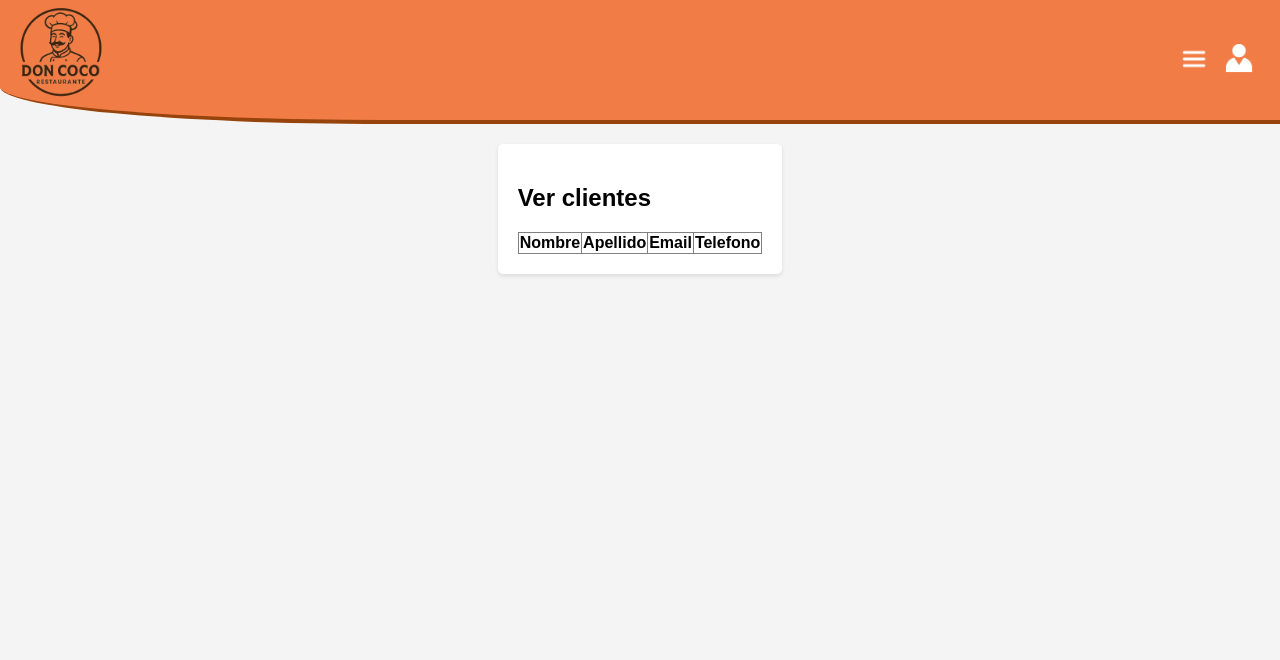
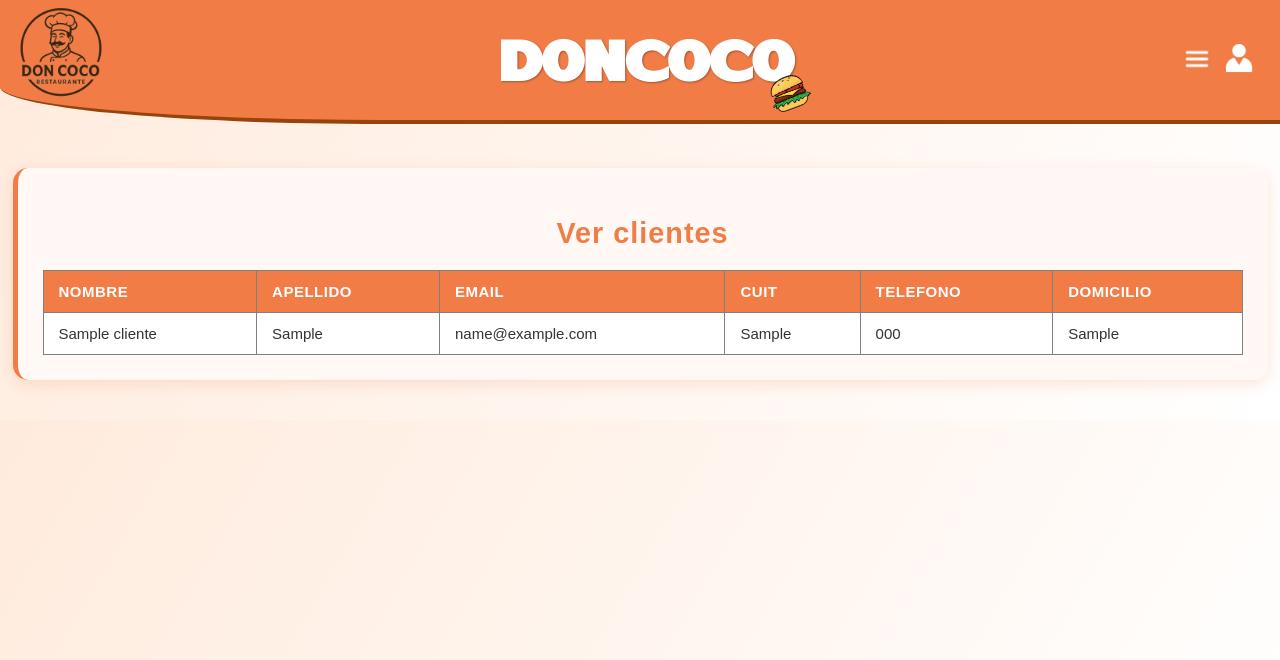
Before and after one commit to Francox766/Don-Coco, a PHP site: page /datos/ver_cli.php in a window 1280 px wide. Shown: the top 660 px of the page. Run offline with PHP 8.4, Linux system fonts and the light colour scheme; the visitor is signed in with stand-in values (Sample User, id 1); tables that the repository leaves empty or names only in its code hold one stand-in row (values such as "Sample post"); lists and menus that the app fills with data are empty.

Commit message:
Agregar cliente y soluciones de algunos errores

```diff
--- a/Style/style.css
+++ b/Style/style.css
@@ -3,7 +3,7 @@ que se utiliza en el h1"*/
 
 @font-face {
     font-family: 'DonCoco';
-    src: url('./fuente/WorkNews.ttf')
+    src: url('../fuente/WorkNews.ttf')
 }
 
 body {
@@ -50,7 +50,7 @@ h1::before {
     transform: translateY(-50%);
     width: 40px;
     height: 40px;
-    background: url("./img/hamburgue.png") no-repeat center/contain;
+    background: url("../img/hamburgue.png") no-repeat center/contain;
     rotate: -20deg;
     cursor: pointer;
     transition: rotate 0.3s ease;
--- a/Style/stylePanel.css
+++ b/Style/stylePanel.css
@@ -1,4 +1,4 @@
-body{
+body {
     font-family: Arial, sans-serif;
     background-color: #f4f4f4;
     margin: 0;
@@ -6,7 +6,7 @@ body{
 }
 
 header {
-    background-color: rgb(150, 97, 54);
+    background-color: rgb(241, 124, 70); /* color principal */
     color: white;
     padding: 10px 0;
     text-align: center;
@@ -15,6 +15,7 @@ header {
     top: 0;
     left: 0;
     z-index: 1000;
+    box-shadow: 0 2px 6px rgba(0,0,0,0.2);
 }
 
 .Agregar_cli, .Ver_cli, .Hacer_venta, .Historial_ventas {
@@ -22,7 +23,8 @@ header {
     padding: 20px;
     margin-bottom: 20px;
     border-radius: 5px;
-    box-shadow: 0 2px 4px rgba(0,0,0,0.1);
+    box-shadow: 0 2px 6px rgba(0,0,0,0.1);
+    border-left: 5px solid rgb(241, 124, 70); /* detalle de color */
 }
 
 table {
@@ -31,15 +33,70 @@ table {
 }
 
 button {
-    background-color: rgb(150, 97, 54);
+    background-color: rgb(241, 124, 70); /* color principal */
     color: white;
     border: none;
     padding: 10px 15px;
     cursor: pointer;
     border-radius: 5px;
+    transition: background 0.3s ease;
 }
 
-main{
+button:hover {
+    background-color: rgb(220, 100, 55); /* un tono más oscuro al pasar el mouse */
+}
+
+form {
+    display: flex;
+    flex-direction: column;
+    gap: 15px;
+}
+.Hacer_venta {
+    width: 40%;
+}
+.Agregar_cli {
+    width: 40%;
+}
+input,
+select {
+    padding: 12px;
+    border: 2px solid rgb(241, 124, 70);
+    border-radius: 6px;
+    font-size: 1em;
+    outline: none;
+    transition: border-color 0.2s ease, box-shadow 0.2s ease;
+}
+
+input:focus,
+select:focus {
+    border-color: rgb(150, 67, 12);
+    box-shadow: 0 0 6px rgba(150, 67, 12, 0.3);
+}
+
+/* Botón principal */
+button {
+    background-color: rgb(241, 124, 70);
+    color: white;
+    font-weight: bold;
+    padding: 12px;
+    border: none;
+    border-radius: 6px;
+    cursor: pointer;
+    transition: background-color 0.3s ease, transform 0.2s ease;
+}
+
+button:hover {
+    background-color: rgb(255, 145, 90);
+    transform: translateY(-2px);
+}
+
+/* Etiquetas */
+label {
+    font-weight: bold;
+    color: rgb(150, 67, 12);
+}
+
+main {
     display: flex;
     flex-direction: column;
     align-items: center;
--- /dev/null
+++ b/Style/styleTablasCliente.css
@@ -0,0 +1,109 @@
+.Ver_cli {
+    width: 95%;
+    max-width: 1200px;
+    margin: 40px auto;
+    background: #fff8f4;
+    padding: 25px;
+    border-radius: 15px;
+    box-shadow: 0 4px 15px rgba(241, 124, 70, 0.2);
+    backdrop-filter: blur(3px);
+    overflow-x: auto; /* permite scroll horizontal si es necesario */
+}
+
+.Ver_cli h2 {
+    text-align: center;
+    color: rgb(241, 124, 70);
+    font-size: 1.8rem;
+    margin-bottom: 20px;
+    font-family: 'Poppins', sans-serif;
+    letter-spacing: 1px;
+    font-weight: 600;
+}
+
+table {
+    width: 100%;
+    border-collapse: collapse;
+    min-width: 600px; /* evita que se comprima demasiado */
+    font-family: 'Poppins', sans-serif;
+    font-size: 15px;
+}
+
+th {
+    background-color: rgb(241, 124, 70);
+    color: #fff;
+    text-transform: uppercase;
+    padding: 12px 15px;
+    text-align: left;
+    letter-spacing: 0.5px;
+    white-space: nowrap;
+}
+
+td {
+    background-color: #fff;
+    color: #333;
+    padding: 12px 15px;
+    border-bottom: 1px solid rgba(241, 124, 70, 0.2);
+    transition: background 0.3s, transform 0.2s;
+}
+
+tr:hover td {
+    background-color: rgba(241, 124, 70, 0.1);
+    transform: scale(1.01);
+}
+
+tr:last-child td {
+    border-bottom: none;
+}
+
+/* Suaviza el scroll horizontal */
+.Ver_cli::-webkit-scrollbar {
+    height: 8px;
+}
+
+.Ver_cli::-webkit-scrollbar-thumb {
+    background: rgb(241, 124, 70);
+    border-radius: 10px;
+}
+
+.Ver_cli::-webkit-scrollbar-track {
+    background: rgba(241, 124, 70, 0.1);
+}
+
+/* Fondo general */
+body {
+    background: linear-gradient(120deg, rgb(255, 235, 221), rgb(255, 255, 255));
+    font-family: 'Poppins', sans-serif;
+    color: #222;
+    margin: 0;
+    padding: 0;
+}
+
+/* Responsividad para pantallas pequeñas */
+@media (max-width: 768px) {
+    .Ver_cli {
+        padding: 15px;
+    }
+
+    table {
+        font-size: 13px;
+        min-width: 500px;
+    }
+
+    th, td {
+        padding: 10px;
+    }
+
+    .Ver_cli h2 {
+        font-size: 1.5rem;
+    }
+}
+
+@media (max-width: 480px) {
+    table {
+        min-width: 400px;
+    }
+
+    .Ver_cli h2 {
+        font-size: 1.2rem;
+    }
+}
--- a/datos/ver_cli.php
+++ b/datos/ver_cli.php
@@ -7,32 +7,35 @@
     <title>Document</title>
     <link rel="stylesheet" href="../Style/style.css">
     <link rel="stylesheet" href="../Style/stylePanel.css">
+    <link rel="stylesheet" href="../Style/styleTablasCliente.css">
 </head>
 <body>
     <header>
-        <div class="container">
+    <div class="container">
             <div class="Encabezado">
-                <a href="../index.html"><img src=".../img/doncocoLogo-sinfondo.png" alt="" /></a>
-            </div>
+    <a href="../php/administrador.php">
+        <img src="../img/doncocoLogo-sinfondo.png" alt="Logo" />
+    </a>
+</div>
+            <h1>DonCoco</h1>
+            <div class="logouser">
+                <button class="btn-opc" onclick="Apare_Opc()"><img src="../img/menu.png" alt=""></button>
 
-            <div class="logouser">
-                <button class="btn-opc" onclick="Apare_Opc()"><img src="/img/menu.png" alt=""></button>
-
-                <a href="login.html">
-                    <img src="/img/ini_logo.png" alt="" />
+                <a href="salir.php">
+                    <img src="../img/ini_logo.png" alt="" />
                 </a>
             </div>
         </div>
 
         <div class="p_opc">
             <div class="opc">
-                <button><a href="../datos/historial.html">Historial</a></button>
-                <button><a href="../datos/ver_cli.html">Ver cliente</a></button>
-                <button><a href="../datos/ver_venta.html">Hacer venta</a></button>
-                <button><a href="../datos/agre_clin.html">Agregar cliente</a></button>
+                <button><a href="../datos/historial.php">Historial</a></button>
+                <button><a href="../datos/ver_cli.php">Ver cliente</a></button>
+                <button><a href="../datos/hacer_ventas.php">Hacer venta</a></button>
+                <button><a href="../datos/agre_clin.php">Agregar cliente</a></button>
             </div>
         </div>
-    </header>
+  </header>
 
     <main>
 
@@ -44,22 +47,43 @@
                     <th>Nombre</th>
                     <th>Apellido</th>
                     <th>Email</th>
+                    <th>Cuit</th>
                     <th>Telefono</th>
+                    <th>Domicilio</th>
                 </tr>
 
                 <tr>
-                    <!-- Agregar los td desde php -->
+                    <?php
+                    $conexion = mysqli_connect("localhost", "root", "", "Login");
+                    if (!$conexion) {
+                        die("Error de conexión: " . mysqli_connect_error());
+                    }
+
+                    $sql = "SELECT nombre, apellido, email, cuit, telefono, domicilio FROM cliente";
+                    $resultado = mysqli_query($conexion, $sql);
+
+                    if (mysqli_num_rows($resultado) > 0) {
+                        while ($fila = mysqli_fetch_assoc($resultado)) {
+                            echo "<tr>
+                                    <td>{$fila['nombre']}</td>
+                                    <td>{$fila['apellido']}</td>
+                                    <td>{$fila['email']}</td>
+                                    <td>{$fila['cuit']}</td>
+                                    <td>{$fila['telefono']}</td>
+                                    <td>{$fila['domicilio']}</td>
+                                  </tr>";
+                        }
+                    } else {
+                        echo "<tr><td colspan='6'>No hay datos disponibles</td></tr>";
+                    }
+
+                    mysqli_close($conexion);
+                    ?>
                 </tr>
             </table>
         </div>
-
-
-
-
-
-
     </main>
+    <script src="../Script/aparecer_opciones.js"></script>
 </body>
-<script src="/Script/aparecer_opciones.js"></script>
 
 </html>
--- a/index.html
+++ b/index.html
@@ -13,7 +13,9 @@
     <header>
         <div class="container">
             <div class="Encabezado">
+
                 <img src="img/doncocoLogo-sinfondo.png" alt="" />
+
             </div>
             <h1>DonCoco</h1>
             <div class="logouser">
```
Also changed, not shown: Style/styleTablasHistorial.css (added, +113 -0 lines), datos/agre_clin.php (+23 -31 lines), datos/bd_cliente.php (added, +33 -0 lines), datos/hacer_ventas.php (+37 -16 lines), datos/historial.php (+24 -4 lines), Script/aparecer_opciones.js (line endings or trailing spaces).
